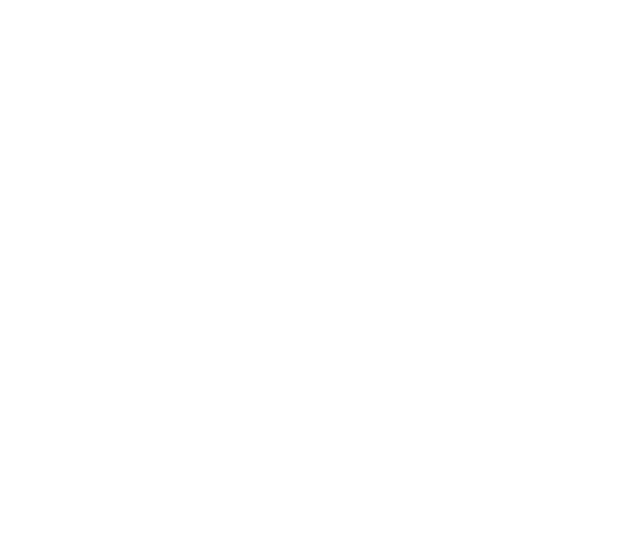
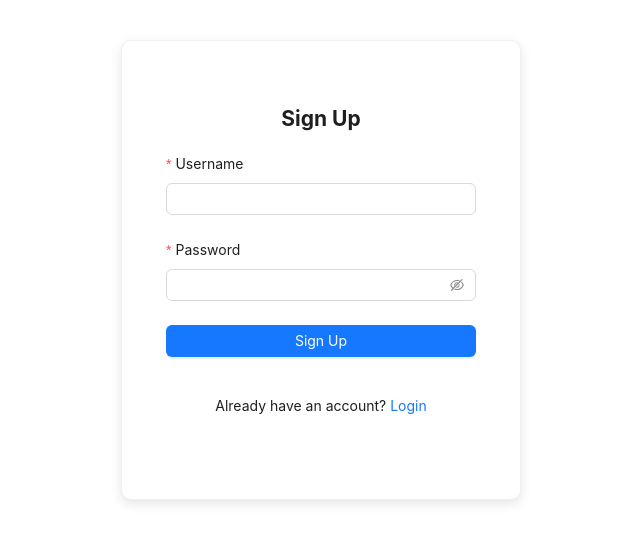
Before and after one commit to ShamimRahimi/PostgreSQL-Operator-Frontend, a React (Create React App) app in the folder postgres-k8s-app/: page /signup in a window 1280 px wide. Before the commit this address had no page. Shown: the top 542 px of the page, without its empty margins (319-959 px from the left). Built offline with nearby package versions, Linux system fonts and the light colour scheme.

Commit message:
add signup

```diff
--- a/postgres-k8s-app/src/App.js
+++ b/postgres-k8s-app/src/App.js
@@ -2,6 +2,7 @@
 import { BrowserRouter as Router, Route, Routes, useLocation } from "react-router-dom";
 import Login from "./pages/Login";
 import DatabasesList from "./pages/DatabasesList";
+import Signup from './components/Signup';
 import CreateDatabase from "./components/CreateDatabase";
 import AppDetails from "./pages/AppDetails";
 import NavBar from "./components/NavBar";
@@ -22,9 +23,10 @@
 
   return (
     <>
-      {location.pathname !== "/" && <NavBar />}
+      {location.pathname !== "/" && location.pathname !== "/signup" && <NavBar />}
       <Routes>
         <Route path="/" element={<Login />} />
+        <Route path="/signup" element={<Signup />} />
         <Route path="/databases" element={<DatabasesList />} />
         <Route path="/create" element={<CreateDatabase />} />
         <Route path="/details/:id" element={<AppDetails />} />
--- a/postgres-k8s-app/src/components/DatabaseList.js
+++ b/postgres-k8s-app/src/components/DatabaseList.js
@@ -1,4 +1,4 @@
-import React, { useState, useEffect, useContext } from "react";
+import React, { useState, useEffect, useContext, useRef } from "react";
 import axios from "axios";
 import { AuthContext } from "../context/AuthContext";
 import { Link } from 'react-router-dom';
@@ -13,10 +13,9 @@
   const [error, setError] = useState(null);
   const [loading, setLoading] = useState(true);
   const { token } = useContext(AuthContext);
+  const intervalRef = useRef(null);
 
-  useEffect(() => {
   const fetchDatabases = async () => {
-      setLoading(true);
     try {
       const response = await axios.get('http://shamim.umrc.ir/api/v1/apps/', {
         headers: {
@@ -33,7 +32,14 @@
     }
   };
 
+  useEffect(() => {
     fetchDatabases();
+
+    intervalRef.current = setInterval(() => {
+      fetchDatabases();
+    }, 5000);
+
+    return () => clearInterval(intervalRef.current);
   }, [token]);
 
   useEffect(() => {
@@ -66,6 +72,7 @@
           Authorization: `${token}`,
         },
       });
+      // Update the list after resizing
       const response = await axios.get('http://shamim.umrc.ir/api/v1/apps/', {
         headers: {
           Authorization: `${token}`,
--- /dev/null
+++ b/postgres-k8s-app/src/components/Signup.js
@@ -0,0 +1,70 @@
+// src/components/Signup.js
+import React, { useState } from 'react';
+import { Form, Input, Button, notification, Card } from 'antd';
+import axios from 'axios';
+import { useNavigate, Link } from 'react-router-dom';
+
+const Signup = () => {
+  const [loading, setLoading] = useState(false);
+  const navigate = useNavigate();
+
+  const onFinish = async (values) => {
+    setLoading(true);
+    try {
+      await axios.post('http://shamim.umrc.ir/api/v1/signup/', values);
+      notification.success({
+        message: 'Signup Successful',
+        description: 'You have successfully signed up. Please log in.',
+      });
+      navigate('/');
+    } catch (error) {
+      notification.error({
+        message: 'Signup Error',
+        description: 'There was an error during signup. Please try again.',
+      });
+    } finally {
+      setLoading(false);
+    }
+  };
+
+  return (
+    <Card style={{ maxWidth: 400, margin: "40px auto", padding: "20px", borderRadius: "10px", boxShadow: "0 4px 12px rgba(0, 0, 0, 0.1)" }}>
+      <h2 style={{ textAlign: "center" }}>Sign Up</h2>
+      <Form
+        name="signup"
+        initialValues={{ remember: true }}
+        onFinish={onFinish}
+        layout="vertical"
+      >
+        <Form.Item
+          label="Username"
+          name="username"
+          rules={[{ required: true, message: 'Please input your username!' }]}
+        >
+          <Input />
+        </Form.Item>
+
+        <Form.Item
+          label="Password"
+          name="password"
+          rules={[{ required: true, message: 'Please input your password!' }]}
+        >
+          <Input.Password />
+        </Form.Item>
+
+        <Form.Item>
+          <Button type="primary" htmlType="submit" loading={loading} style={{ width: '100%' }}>
+            Sign Up
+          </Button>
+        </Form.Item>
+        <Form.Item>
+          <p style={{ textAlign: 'center' }}>
+            Already have an account? <Link to="/login">Login</Link>
+          </p>
+        </Form.Item>
+      </Form>
+    </Card>
+  );
+};
+
+export default Signup;
--- a/postgres-k8s-app/src/pages/Login.js
+++ b/postgres-k8s-app/src/pages/Login.js
@@ -1,5 +1,5 @@
 import React, { useContext, useState } from "react";
-import { useNavigate } from "react-router-dom";
+import { useNavigate, Link } from "react-router-dom"; // Import Link for navigation
 import { AuthContext } from "../context/AuthContext";
 import axios from "axios";
 import { Form, Input, Button, Typography, message } from "antd";
@@ -73,6 +73,12 @@
             Login
           </Button>
         </Form.Item>
+
+        <Form.Item>
+          <p style={{ textAlign: 'center' }}>
+            Don’t have an account? <Link to="/signup">Sign Up</Link>
+          </p>
+        </Form.Item>
       </Form>
     </div>
   );
```
Lines whose indentation alone changed are shown as unchanged.
